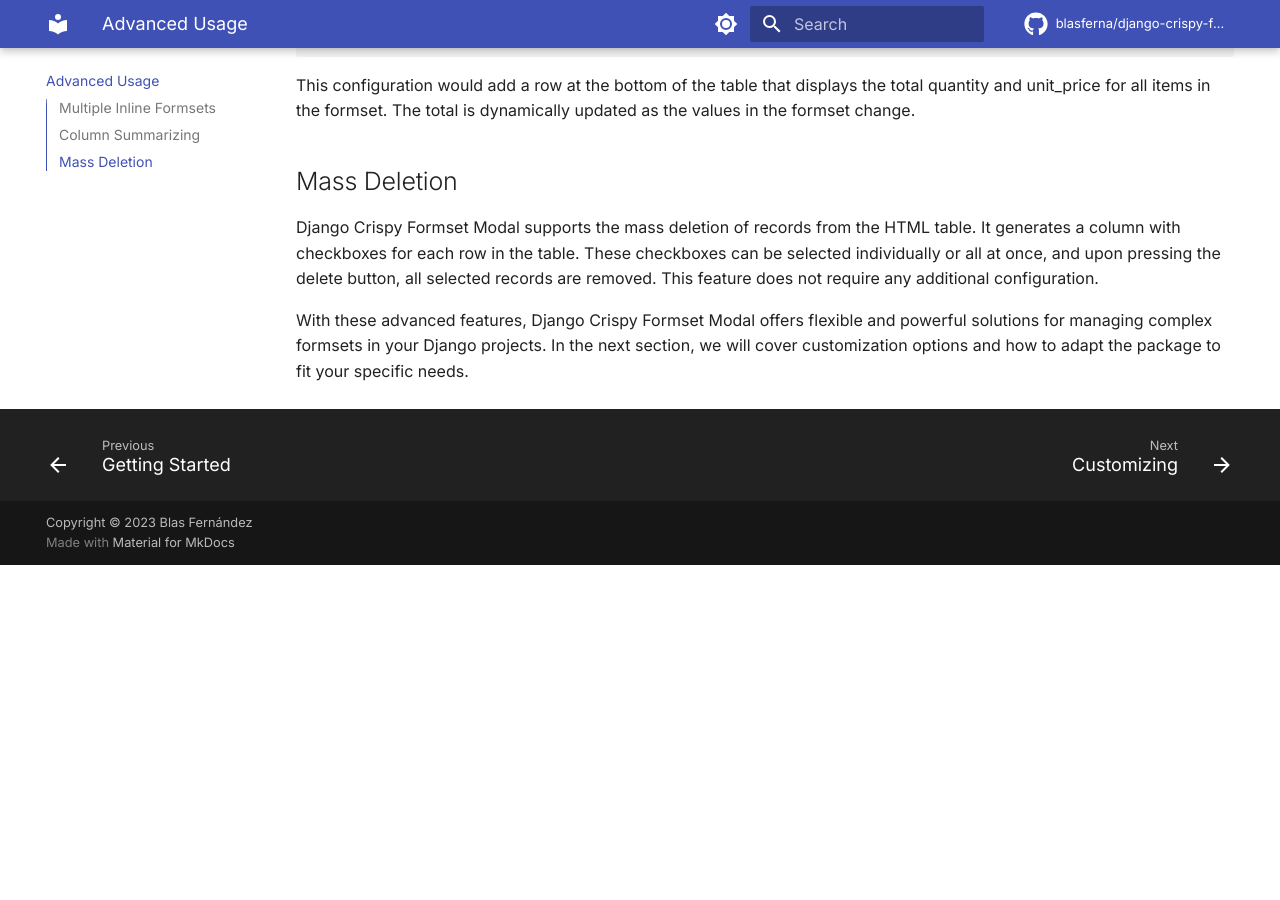
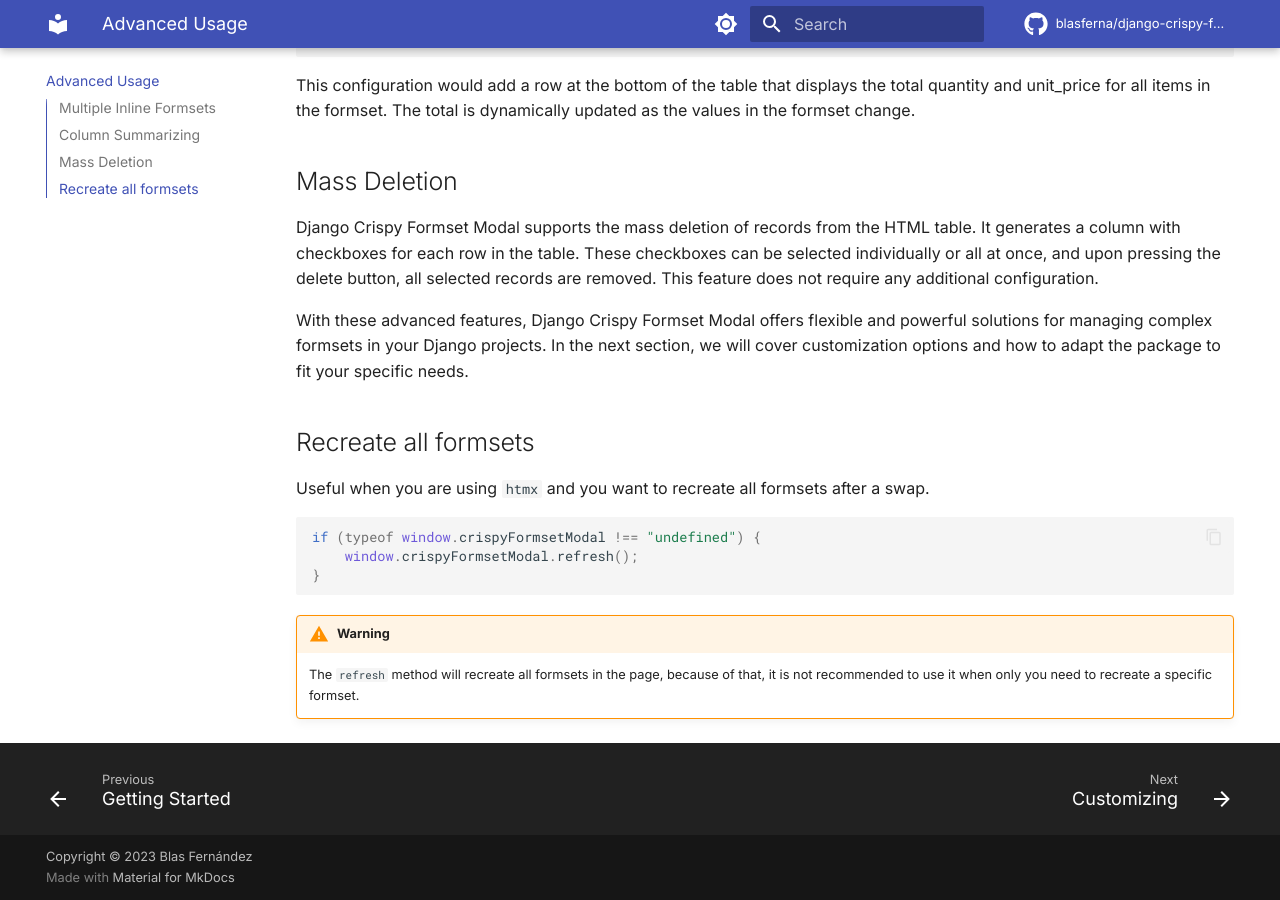
Before and after one commit to blasferna/django-crispy-formset-modal, an MkDocs documentation site: the page built from docs/advanced-usage.md, in a window 1280 px wide and 900 px high, scrolled down 2125 px. Built offline with MkDocs 1.6.1 and Material for MkDocs 9.7.7, drawn with Linux system fonts in a browser that asks for light colours; comment, search, counter and statistics services are not loaded; before the commit the page ends 2690 px from its top, so only the background shows below that.

Commit message:
docs: Add window.crispyFormsetModal.refresh() specification

````diff
--- a/docs/advanced-usage.md
+++ b/docs/advanced-usage.md
@@ -108,3 +108,17 @@ Django Crispy Formset Modal supports the mass deletion of records from the HTML
 
 
 With these advanced features, Django Crispy Formset Modal offers flexible and powerful solutions for managing complex formsets in your Django projects. In the next section, we will cover customization options and how to adapt the package to fit your specific needs.
+
+## Recreate all formsets
+
+Useful when you are using `htmx` and you want to recreate all formsets after a swap.
+
+```javascript
+if (typeof window.crispyFormsetModal !== "undefined") {
+    window.crispyFormsetModal.refresh();
+}
+```
+
+!!! warning
+
+    The `refresh` method will recreate all formsets in the page, because of that, it is not recommended to use it when only you need to recreate a specific formset.
````
